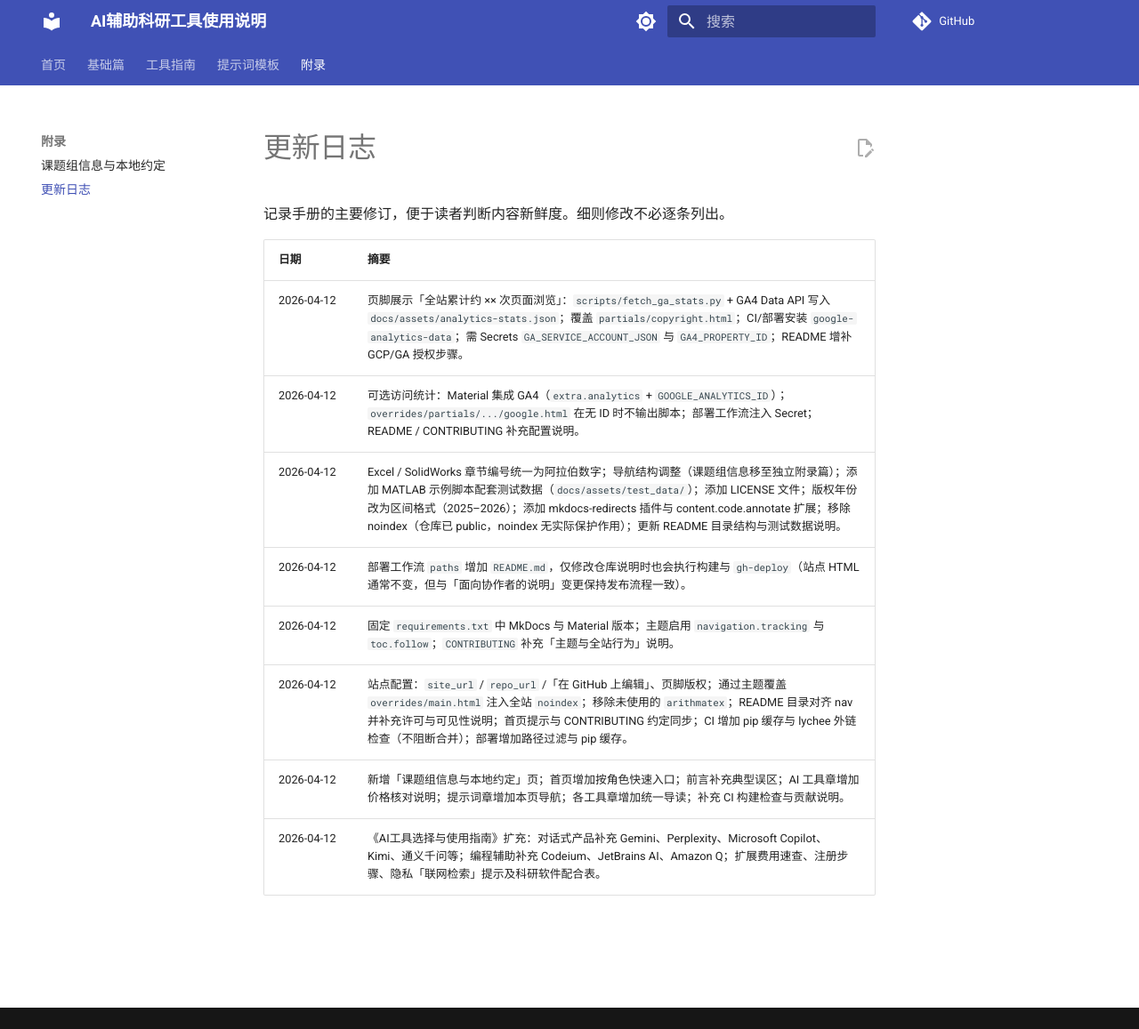
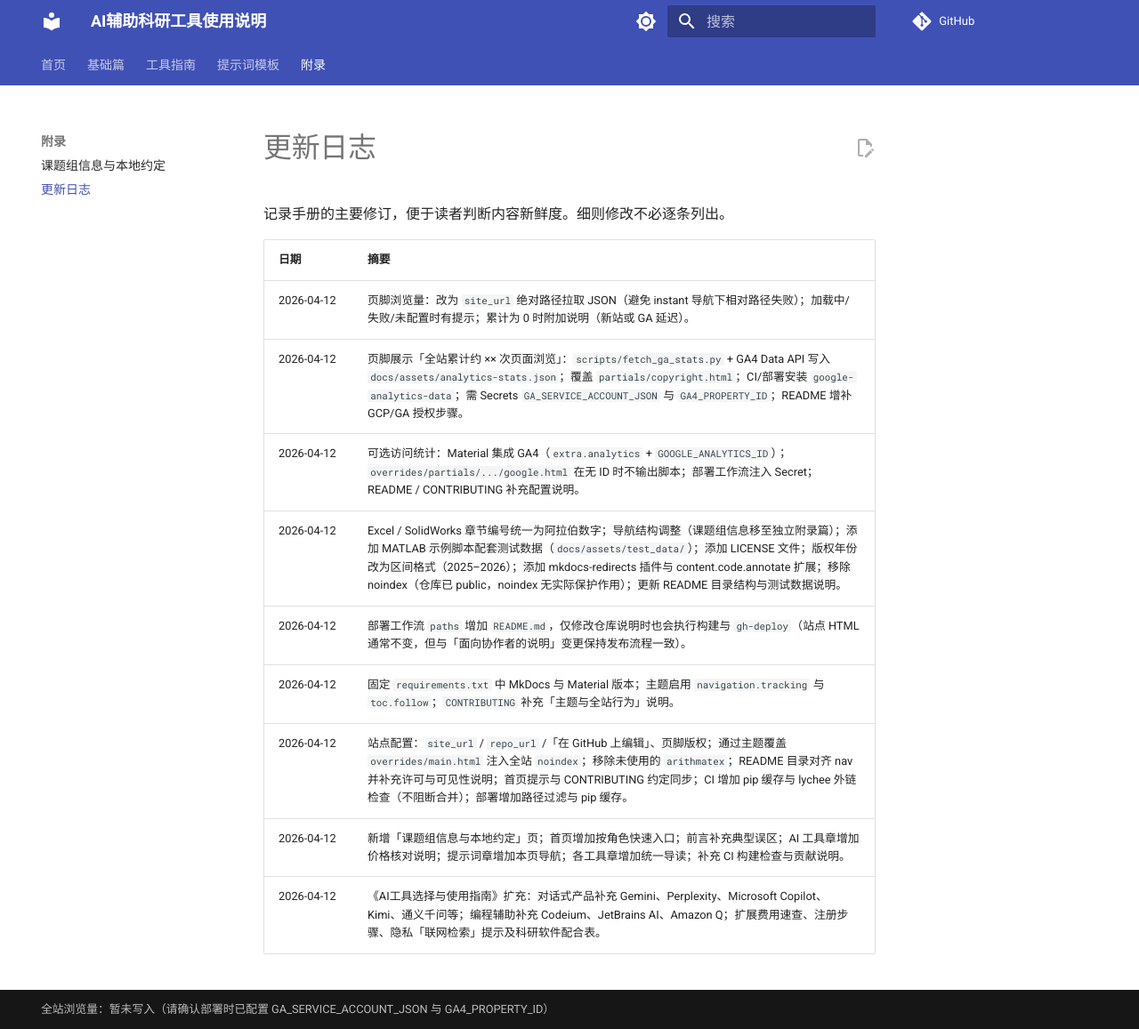
Before and after one commit to 2Dmaterial-lab/AIUserManual, an MkDocs documentation site: the page built from docs/changelog.md, in a window 1280 px wide and 1157 px high. Shown: the whole window at 89% size. Built offline with MkDocs 1.6.1 and Material for MkDocs 9.7.7, drawn with Linux system fonts in a browser that asks for light colours; comment, search, counter and statistics services are not loaded.

Commit message:
fix: 页脚浏览量用绝对 URL 并显示加载/失败/零值说明
Made-with: Cursor

```diff
--- a/docs/changelog.md
+++ b/docs/changelog.md
@@ -4,6 +4,7 @@
 
 | 日期 | 摘要 |
 |------|------|
+| 2026-04-12 | 页脚浏览量：改为 `site_url` 绝对路径拉取 JSON（避免 instant 导航下相对路径失败）；加载中/失败/未配置时有提示；累计为 0 时附加说明（新站或 GA 延迟）。 |
 | 2026-04-12 | 页脚展示「全站累计约 ×× 次页面浏览」：`scripts/fetch_ga_stats.py` + GA4 Data API 写入 `docs/assets/analytics-stats.json`；覆盖 `partials/copyright.html`；CI/部署安装 `google-analytics-data`；需 Secrets `GA_SERVICE_ACCOUNT_JSON` 与 `GA4_PROPERTY_ID`；README 增补 GCP/GA 授权步骤。 |
 | 2026-04-12 | 可选访问统计：Material 集成 GA4（`extra.analytics` + `GOOGLE_ANALYTICS_ID`）；`overrides/partials/.../google.html` 在无 ID 时不输出脚本；部署工作流注入 Secret；README / CONTRIBUTING 补充配置说明。 |
 | 2026-04-12 | Excel / SolidWorks 章节编号统一为阿拉伯数字；导航结构调整（课题组信息移至独立附录篇）；添加 MATLAB 示例脚本配套测试数据（`docs/assets/test_data/`）；添加 LICENSE 文件；版权年份改为区间格式（2025–2026）；添加 mkdocs-redirects 插件与 content.code.annotate 扩展；移除 noindex（仓库已 public，noindex 无实际保护作用）；更新 README 目录结构与测试数据说明。 |
--- a/overrides/partials/copyright.html
+++ b/overrides/partials/copyright.html
@@ -7,29 +7,40 @@
       {{ config.copyright }}
     </div>
   {% endif %}
+  {# 使用 site_url 拼绝对地址，避免 navigation.instant 下相对路径 fetch 失败 #}
   <div
     class="md-copyright__highlight"
     id="site-ga-popularity"
-    data-stats="{{ 'assets/analytics-stats.json' | url }}"
-    hidden
-  ></div>
+    data-stats="{{ config.site_url }}assets/analytics-stats.json"
+  >浏览量统计加载中…</div>
   <script>
     (function () {
       var el = document.getElementById("site-ga-popularity");
       if (!el) return;
       var url = el.getAttribute("data-stats");
-      if (!url) return;
-      fetch(url, { credentials: "same-origin" })
+      if (!url) {
+        el.textContent = "浏览量统计未配置（缺少 site_url）";
+        return;
+      }
+      fetch(url, { credentials: "same-origin", cache: "no-store" })
         .then(function (r) {
+          if (!r.ok) throw new Error("HTTP " + r.status);
           return r.json();
         })
         .then(function (d) {
-          if (d.totalPageViews == null || d.totalPageViews === "") return;
+          if (d.totalPageViews == null || d.totalPageViews === "") {
+            el.textContent =
+              "全站浏览量：暂未写入（请确认部署时已配置 GA_SERVICE_ACCOUNT_JSON 与 GA4_PROPERTY_ID）";
+            return;
+          }
           var n =
             typeof d.totalPageViews === "number"
               ? d.totalPageViews
               : parseInt(d.totalPageViews, 10);
-          if (isNaN(n)) return;
+          if (isNaN(n)) {
+            el.textContent = "浏览量数据格式异常";
+            return;
+          }
           var when = "";
           if (d.updatedAt) {
             try {
@@ -38,10 +49,21 @@
             } catch (e) {}
           }
           el.textContent =
-            "全站累计约 " + n.toLocaleString("zh-CN") + " 次页面浏览" + when;
-          el.hidden = false;
+            "全站累计约 " +
+            n.toLocaleString("zh-CN") +
+            " 次页面浏览" +
+            when +
+            (n === 0
+              ? "（新站或 GA 处理延迟时可能短期为 0，可与 GA 后台对照）"
+              : "");
         })
-        .catch(function () {});
+        .catch(function (err) {
+          el.textContent =
+            "浏览量统计加载失败（请强制刷新或关闭广告拦截后重试）";
+          if (typeof console !== "undefined" && console.warn) {
+            console.warn("analytics-stats:", err);
+          }
+        });
     })();
   </script>
   {% if not config.extra.generator == false %}
```
